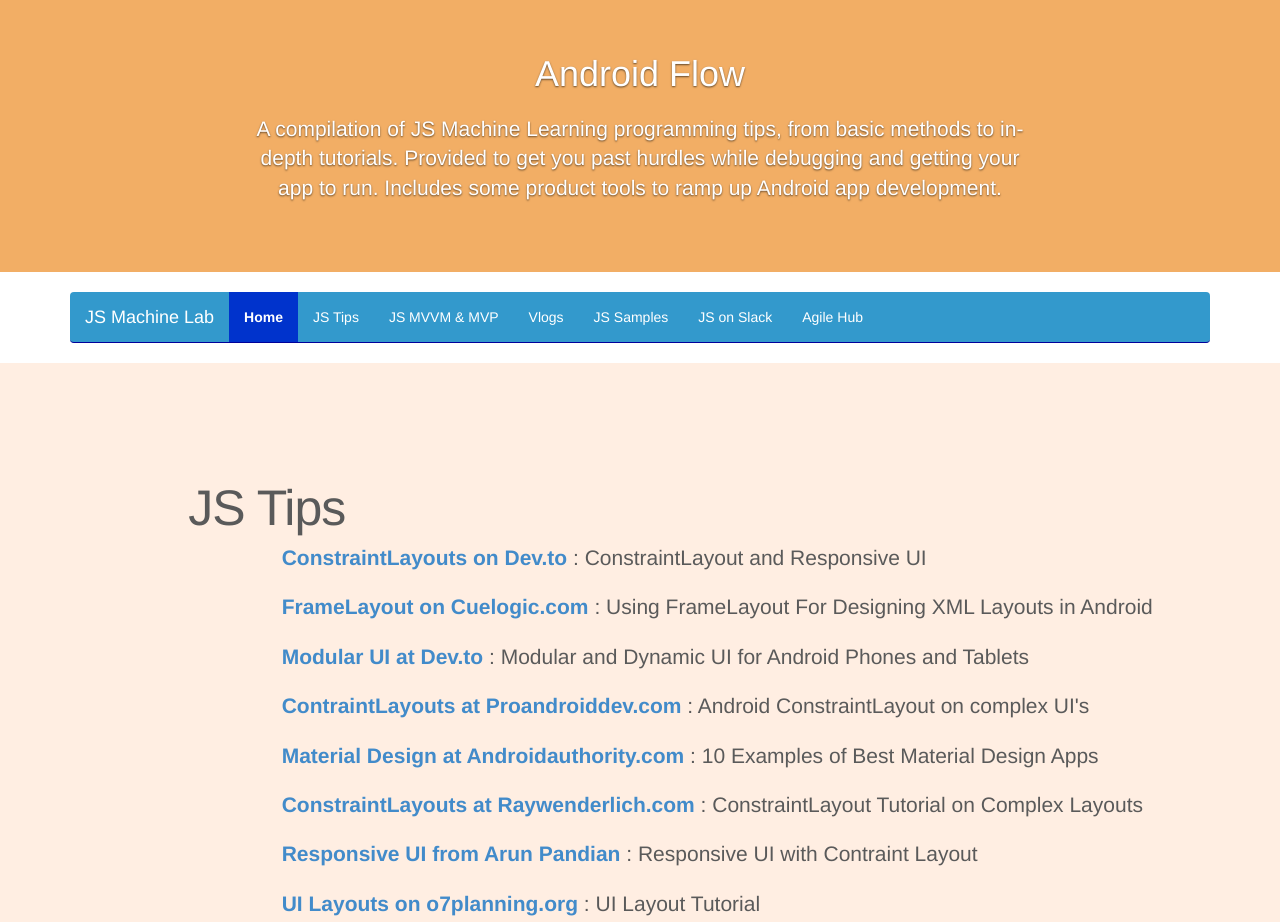
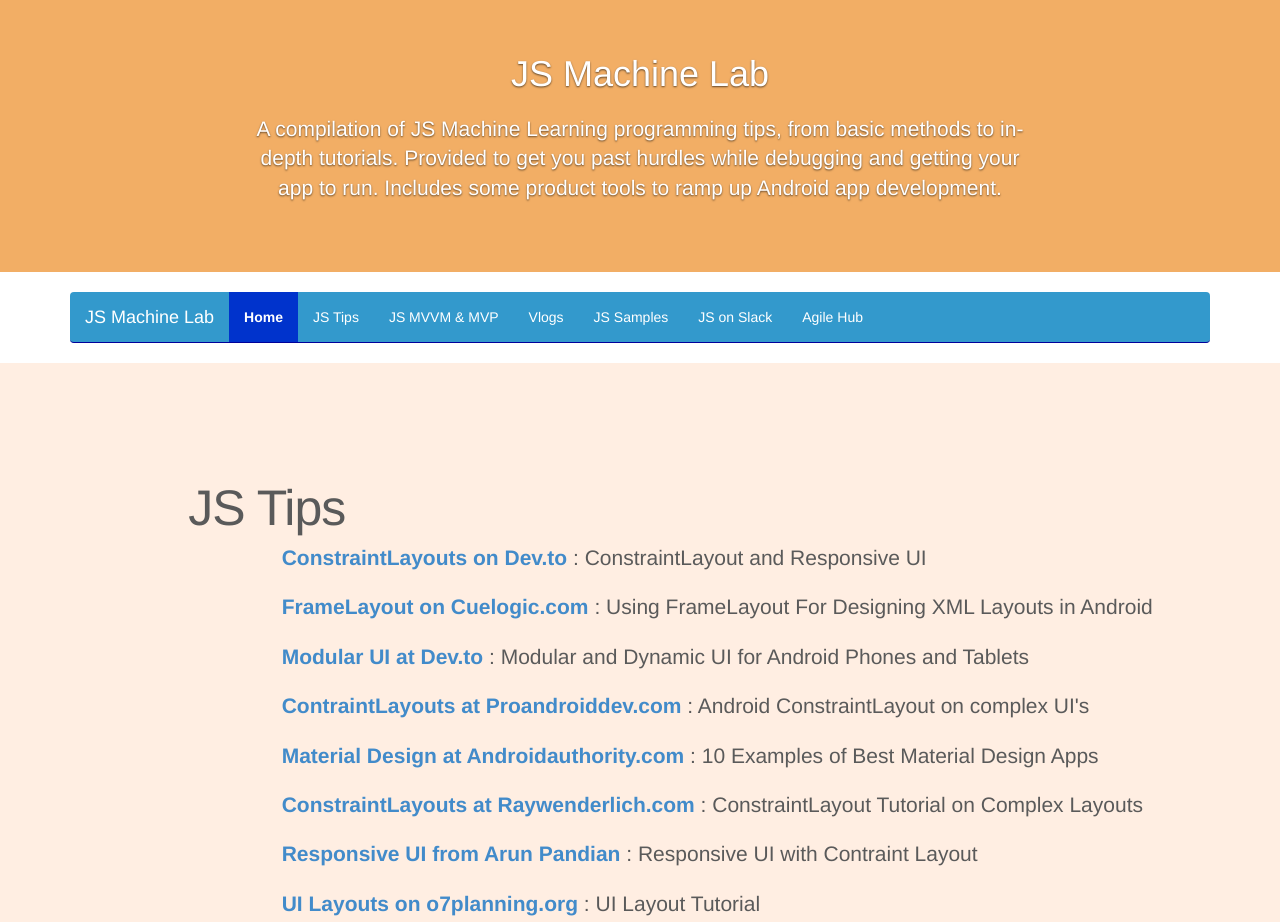
Before and after one commit to jsmachinelab/aitools.github.io, a plain HTML site: page index.html in a window 1280 px wide. Shown: the part 178-1100 px from the top of the page. Drawn offline with Linux system fonts and the light colour scheme.

Commit message:
Update index.html

```diff
--- a/index.html
+++ b/index.html
@@ -21,7 +21,7 @@
         <div class="item active">
           <div class="container">
             <div class="carousel-caption">
-              <h1>Android Flow</h1>
+              <h1>JS Machine Lab</h1>
               <h3></h3>
               <p>A compilation of JS Machine Learning programming tips, from basic methods to in-depth tutorials. Provided to get you past hurdles while debugging and getting your app to run. Includes some product tools to ramp up Android app development.</p>
              </div>
```
